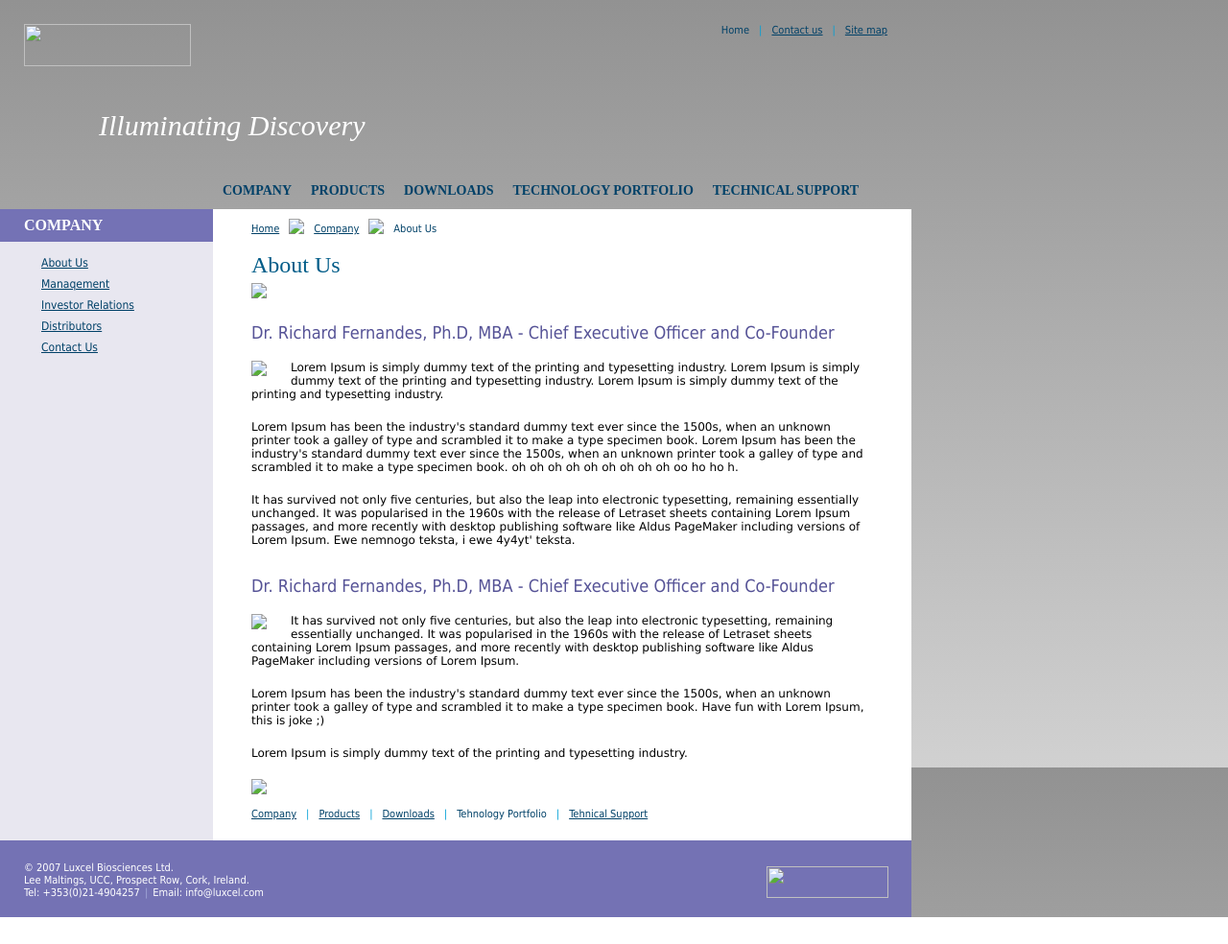
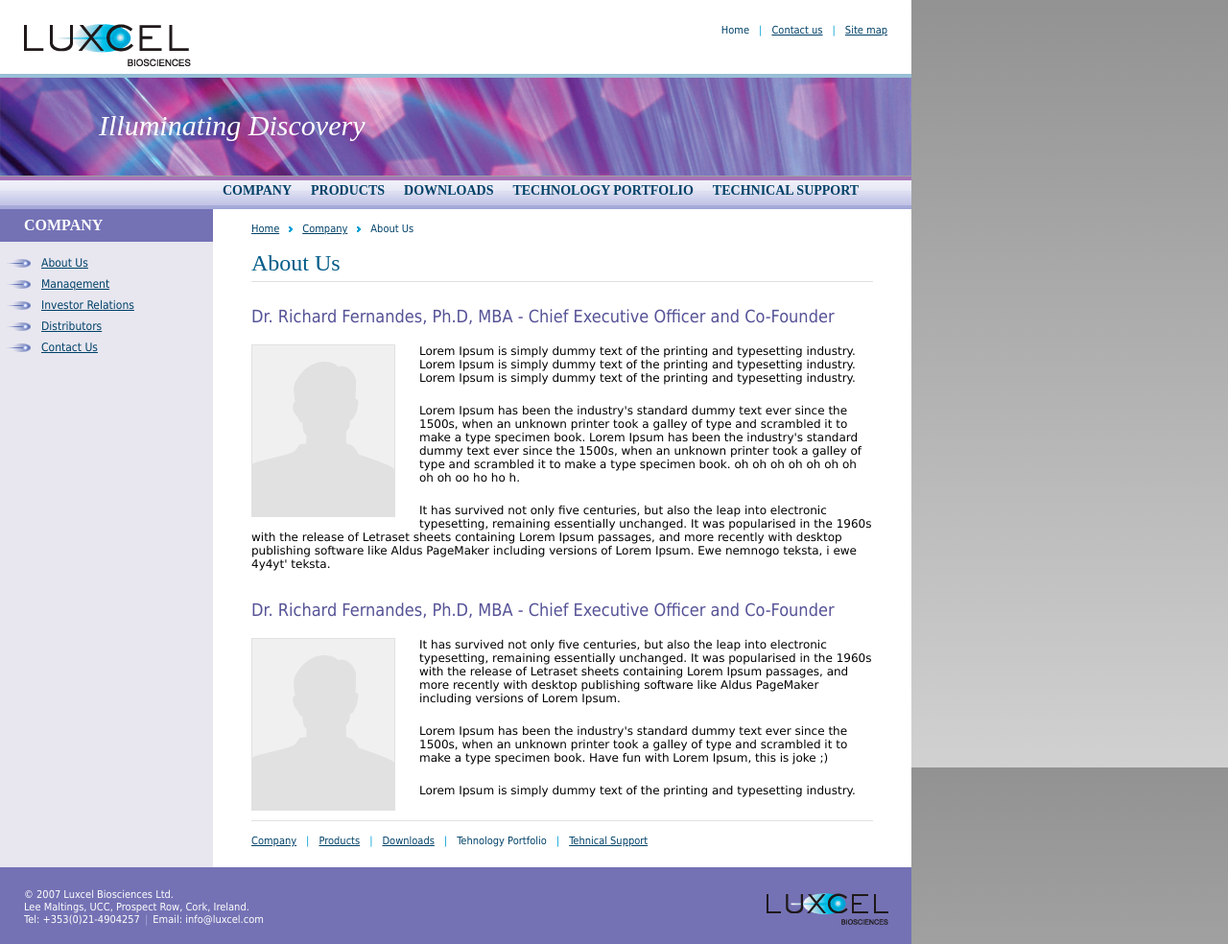
Before and after one commit to Dewlar/training-layout-2, a plain HTML site: page index.html in a window 1280 px wide. Shown: the whole page at 96% size. Before the commit the page ends 956 px from the top, so only its background shows below. Drawn offline with Linux system fonts and the light colour scheme; the site is published under a folder, as on GitHub Pages, so addresses that start at the root find nothing; a web font is replaced by a local one.

Commit message:
fix of url addresses of images

```diff
--- a/index.html
+++ b/index.html
@@ -15,7 +15,7 @@
     <!-- header -->
     <header>
       <div class="header">
-        <img src="/images/header-logo.png" />
+        <img src="images/header-logo.png" />
         <div class="button-group">
           <a href="" class="active-link">Home</a>
           <div class="link-separator">|</div>
@@ -77,20 +77,20 @@
         <div class="top-menu">
           <ul>
             <li><a href="">Home</a></li>
-            <li><img src="/images/center-arrow.png" /></li>
+            <li><img src="images/center-arrow.png" /></li>
             <li><a href="">Company</a></li>
-            <li><img src="/images/center-arrow.png" /></li>
+            <li><img src="images/center-arrow.png" /></li>
             <li><a href="" class="active-link">About Us</a></li>
           </ul>
         </div>
         <p>About Us</p>
-        <img class="article-start" src="/images/center-underline.png" />
+        <img class="article-start" src="images/center-underline.png" />
         <div class="content">
           <div class="article">
             <h4>
               Dr. Richard Fernandes, Ph.D, MBA - Chief Executive Officer and Co-Founder
             </h4>
-            <img src="/images/photo-sample.png">
+            <img src="images/photo-sample.png">
             <p>
               Lorem Ipsum is simply dummy text of the printing and typesetting industry. Lorem Ipsum is simply dummy text of the printing and typesetting industry. Lorem Ipsum is simply dummy text of the printing and typesetting industry.
             </p>
@@ -110,7 +110,7 @@
             <h4>
               Dr. Richard Fernandes, Ph.D, MBA - Chief Executive Officer and Co-Founder
             </h4>
-            <img src="/images/photo-sample.png">
+            <img src="images/photo-sample.png">
             <p>
               It has survived not only five centuries, but also the leap into electronic typesetting, remaining
               essentially unchanged. It was popularised in the 1960s with the release of Letraset sheets containing
@@ -127,7 +127,7 @@
 
           </div>
         </div>
-        <img class="article-end" src="/images/center-underline.png" />
+        <img class="article-end" src="images/center-underline.png" />
         <div class="bottom-menu">
           <ul>
             <li><a href="">Company</a></li>
@@ -162,7 +162,7 @@
           <p>Email: info@luxcel.com</p>
         </div>
       </div>
-      <img src="/images/footer-logo.png" />
+      <img src="images/footer-logo.png" />
     </div>
   </div>
   <div class="right"></div>
--- a/styles.css
+++ b/styles.css
@@ -31,7 +31,7 @@ header{
     flex-wrap: wrap;
     justify-content: space-between;
     height: 183px;
-    background-image: url(/images/header.png);
+    background-image: url(images/header.png);
 }
 
 .header img{
@@ -75,7 +75,7 @@ header{
 /* horizontal-menu | horizontal-menu | horizontal-menu | horizontal-menu | */
 .horizontal-menu{
     margin-top: 1px;
-    background-image: url(/images/horizontal-menu.png);
+    background-image: url(images/horizontal-menu.png);
     height: 34px;
 }
 
@@ -104,7 +104,7 @@ header{
 
 .horizontal-menu a:hover{
     color: #FFFFFF;
-    background-image: url(/images/menu-button-hover.png);
+    background-image: url(images/menu-button-hover.png);
 }
 
 .dropdown{
@@ -255,14 +255,14 @@ header{
 
 .left-menu li{
     display: flex;
-    background-image: url(/images/BULLET_1.png);
+    background-image: url(images/BULLET_1.png);
     background-repeat: no-repeat;
     margin: 7px 0 0 7px;
 }
 
 .left-menu li:hover{
     display: flex;
-    background-image: url(/images/BULLET_2.png);
+    background-image: url(images/BULLET_2.png);
     background-repeat: no-repeat;
     margin: 7px 0 0 7px;
 }
```
